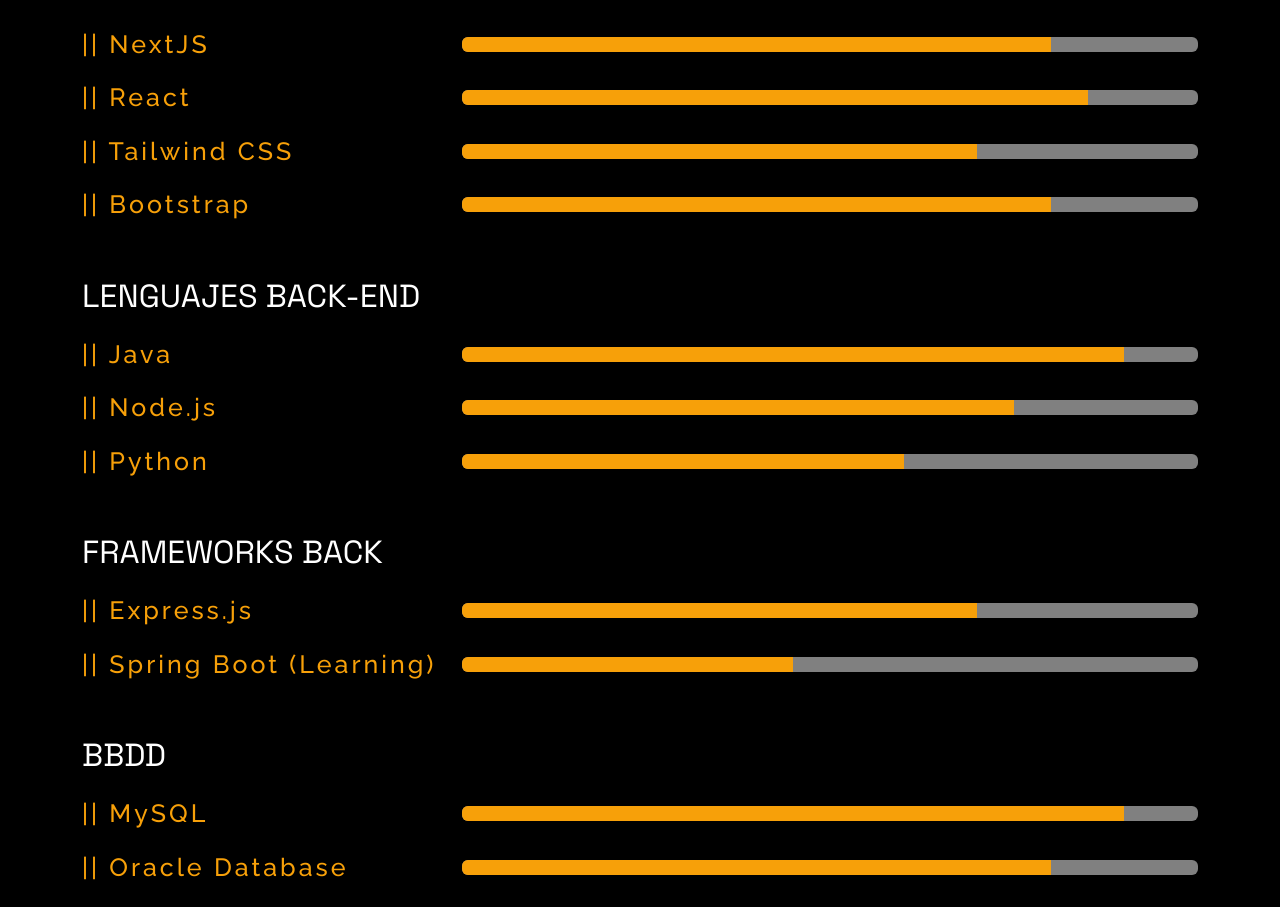
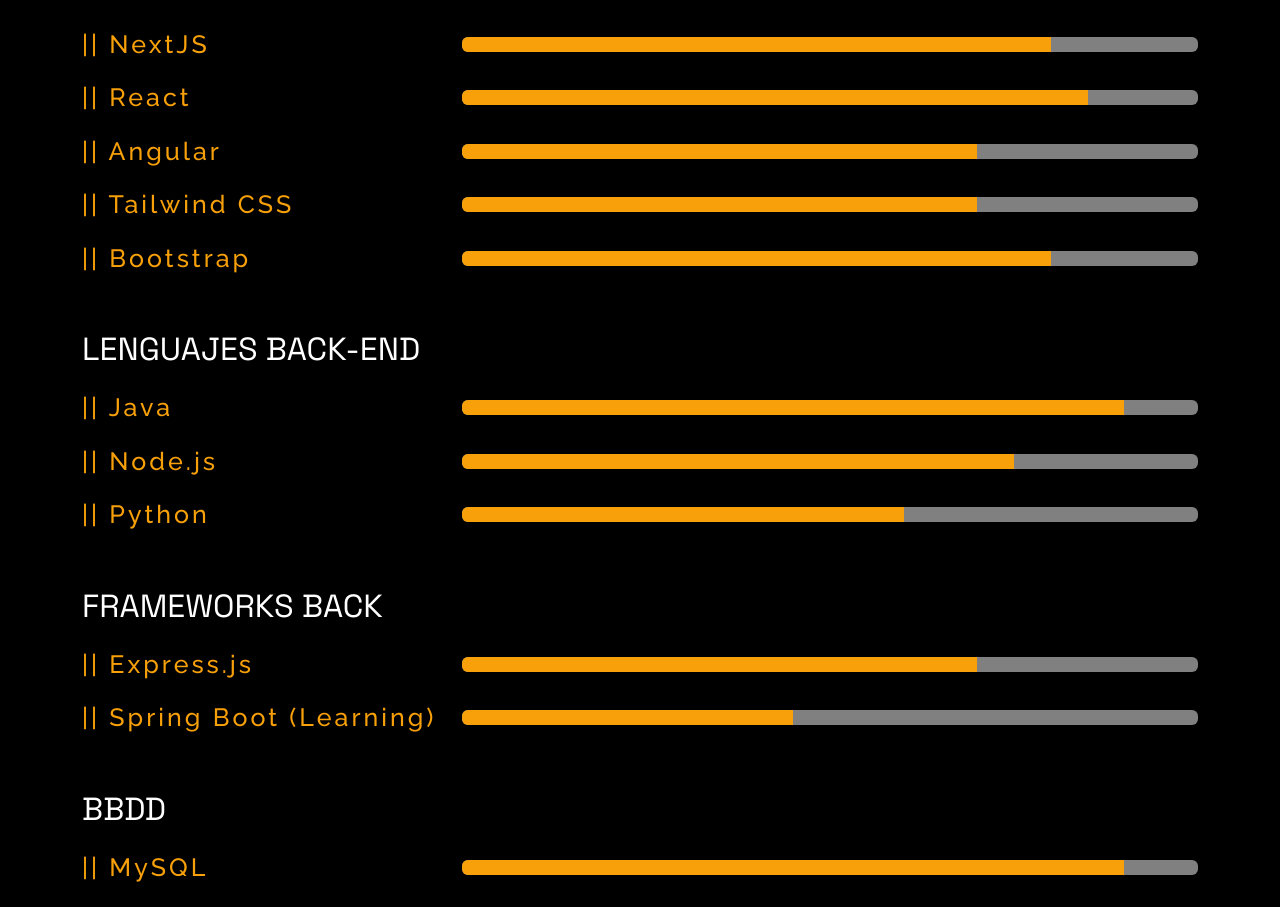
Before and after one commit to JavasGit-SLB/Portfolio, a React (Vite) app: page / in a window 1280 px wide. Shown: the part 3626-4533 px from the top of the page. Built offline with nearby package versions, Linux system fonts and the light colour scheme.

Commit message:
se añade una nueva habilidad

```diff
--- a/src/modulos/HabilidadesModule.tsx
+++ b/src/modulos/HabilidadesModule.tsx
@@ -46,6 +46,7 @@
           habilidades={[
             { herramienta: "|| NextJS", valor: 80 },
             { herramienta: "|| React", valor: 85 },
+            { herramienta: "|| Angular", valor: 70 },
             { herramienta: "|| Tailwind CSS", valor: 70 },
             { herramienta: "|| Bootstrap", valor: 80 },
           ]}
```
